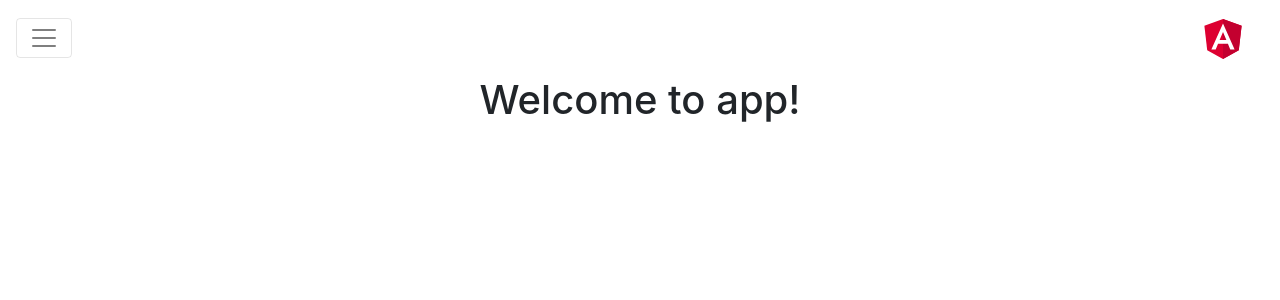
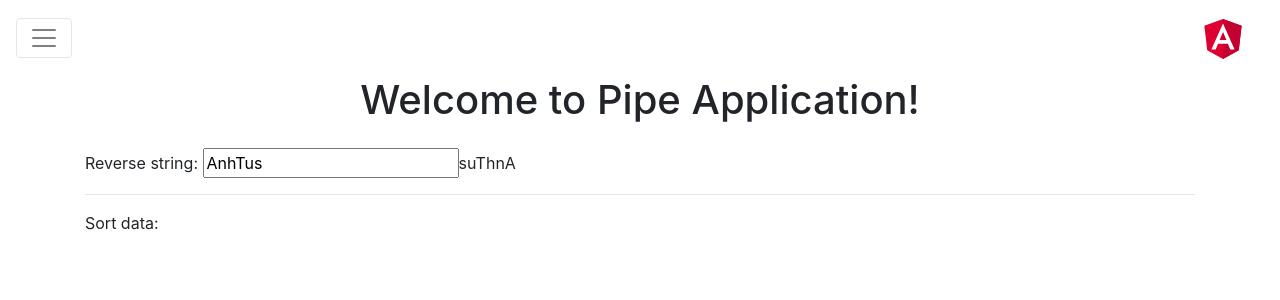
Before and after one commit to vuanhtu1993/Angular4, an Angular app: page / in a window 1280 px wide. Shown: the top 300 px of the page. Built offline with nearby package versions, Linux system fonts and the light colour scheme.

Commit message:
1. Do completely reverse string

```diff
--- a/src/app/app.component.html
+++ b/src/app/app.component.html
@@ -6,6 +6,9 @@
       Welcome to {{ title }}!
     </h1>
   </div>
-
-
+  <div class="content mt-4">
+    Reverse string: <input type="text" [(ngModel)]="string"><span>{{string | reverse}}</span>
+    <hr>
+    Sort data: <span>{{data | sort}}</span>
+  </div>
 </div>
--- a/src/app/app.component.ts
+++ b/src/app/app.component.ts
@@ -1,4 +1,4 @@
-import { Component } from '@angular/core';
+import {Component} from '@angular/core';
 
 @Component({
   selector: 'app-root',
@@ -6,5 +6,12 @@ import { Component } from '@angular/core';
   styleUrls: ['./app.component.css']
 })
 export class AppComponent {
-  title = 'app';
+  title = 'Pipe Application';
+  string = 'AnhTus';
+  data = [
+    {id: 3, name: 'A'},
+
+    {id: 1, name: 'B'},
+
+    {id: 2, name: 'C'}];
 }
--- /dev/null
+++ b/src/app/reverse.pipe.ts
@@ -0,0 +1,15 @@
+import { Pipe, PipeTransform } from '@angular/core';
+
+@Pipe({
+  name: 'reverse'
+})
+export class ReversePipe implements PipeTransform {
+
+  transform(value: any, args?: any): any {
+    if (value) {
+      console.log(value);
+       return value.split('').reverse().join('');
+    }
+  }
+
+}
--- /dev/null
+++ b/src/app/sort.pipe.ts
@@ -0,0 +1,12 @@
+import { Pipe, PipeTransform } from '@angular/core';
+
+@Pipe({
+  name: 'sort'
+})
+export class SortPipe implements PipeTransform {
+
+  transform(value: any, args?: any): any {
+    console.log(value);
+  }
+
+}
```
Also changed, not shown: src/app/app.module.ts (+8 -2 lines), 2 other files (tests, documents, lock files or other folders).
